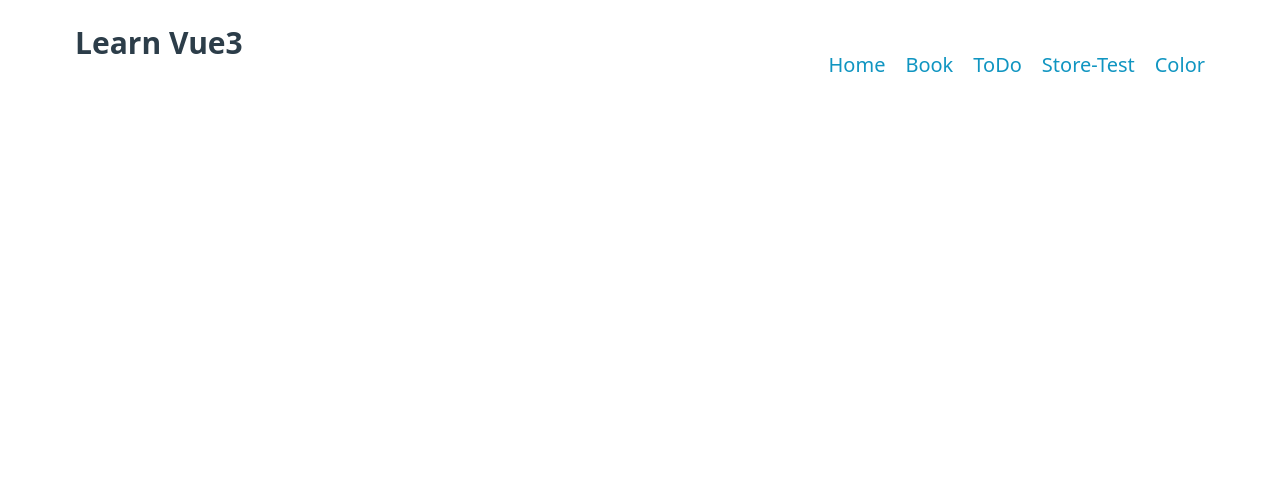
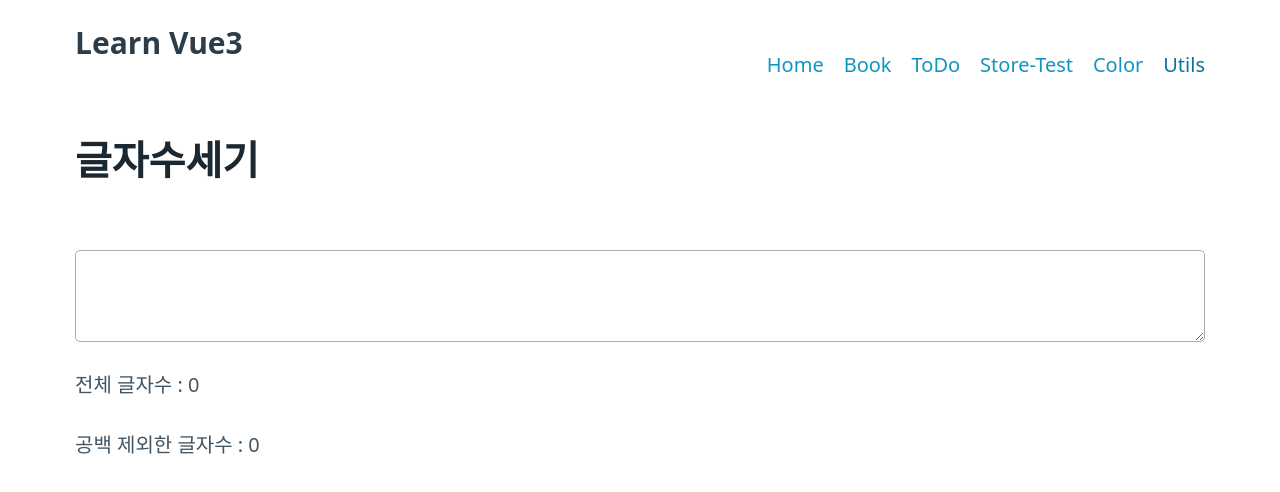
Before and after one commit to kenux196/learn-vue3, a Vue app: page /utils in a window 1280 px wide. Shown: the top 492 px of the page. Built offline with nearby package versions, Linux system fonts and the light colour scheme.

Commit message:
입력 글자수 계산 유틸 추가

```diff
--- a/src/App.vue
+++ b/src/App.vue
@@ -20,6 +20,7 @@ import HomeView from './views/HomeView.vue';
         </li>
         <li><router-link to="/store-sample">Store-Test</router-link></li>
         <li><router-link to="/color">Color</router-link></li>
+        <li><router-link to="/utils">Utils</router-link></li>
       </ul>
     </nav>
   </header>
--- /dev/null
+++ b/src/components/utils/CalculatorCharacters.vue
@@ -0,0 +1,20 @@
+<script setup>
+import { computed, ref } from 'vue';
+
+const content = ref('');
+const countOfAllCharacter = computed(() => {
+  console.log(content.value);
+  return content.value.length;
+});
+const countOfOnlyChar = computed(() => {
+  const rows = content.value.split('\n').length;
+  return content.value.replace(' ', '').length - rows + 1;
+});
+</script>
+
+<template>
+  <h1>글자수세기</h1>
+  <textarea v-model="content"></textarea>
+  <p>전체 글자수 : {{ countOfAllCharacter }}</p>
+  <p>공백 제외한 글자수 : {{ countOfOnlyChar }}</p>
+</template>
--- a/src/router/index.js
+++ b/src/router/index.js
@@ -24,6 +24,10 @@ const router = createRouter({
       path: '/color',
       component: () => import('../views/ColorView.vue'),
     },
+    {
+      path: '/utils',
+      component: () => import('../views/UtilsView.vue'),
+    },
   ],
 });
 
--- /dev/null
+++ b/src/views/UtilsView.vue
@@ -0,0 +1,7 @@
+<script setup>
+import CalculatorCharacters from '../components/utils/CalculatorCharacters.vue';
+</script>
+
+<template>
+  <CalculatorCharacters />
+</template>
```
